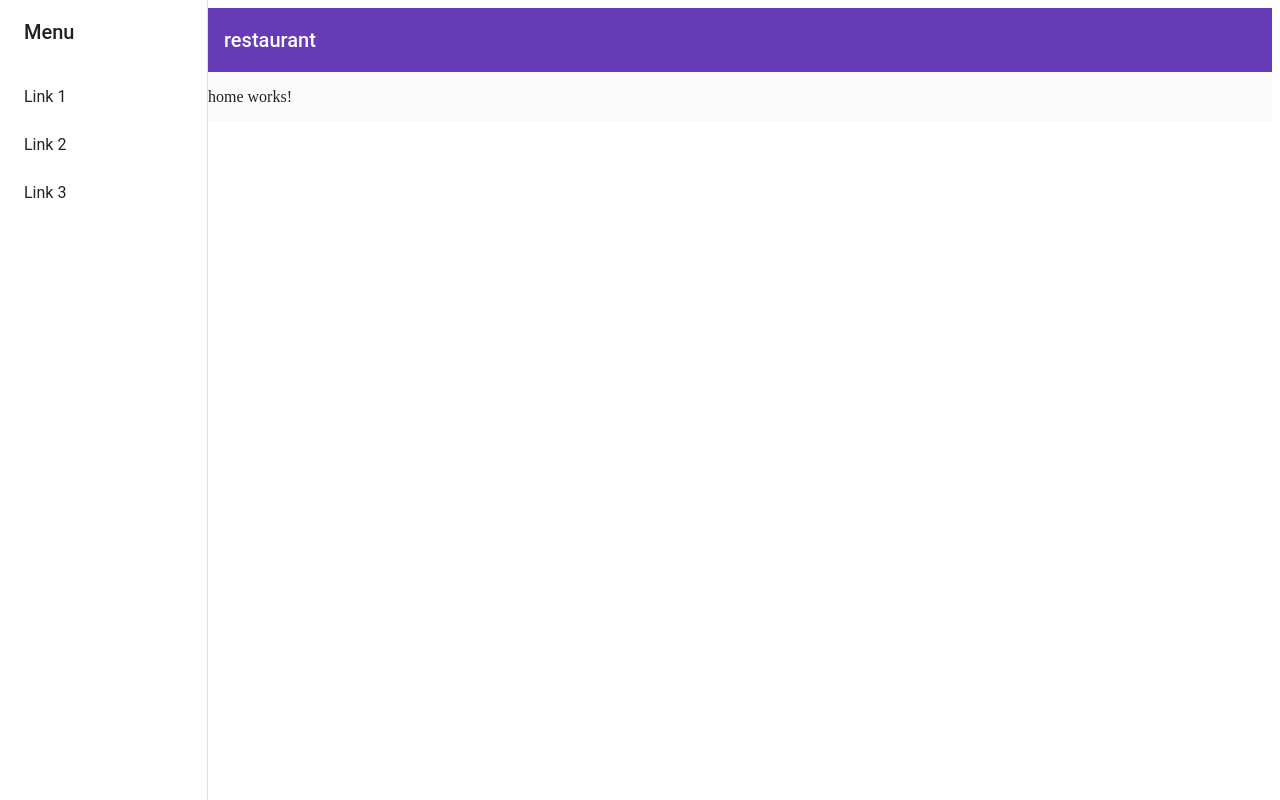
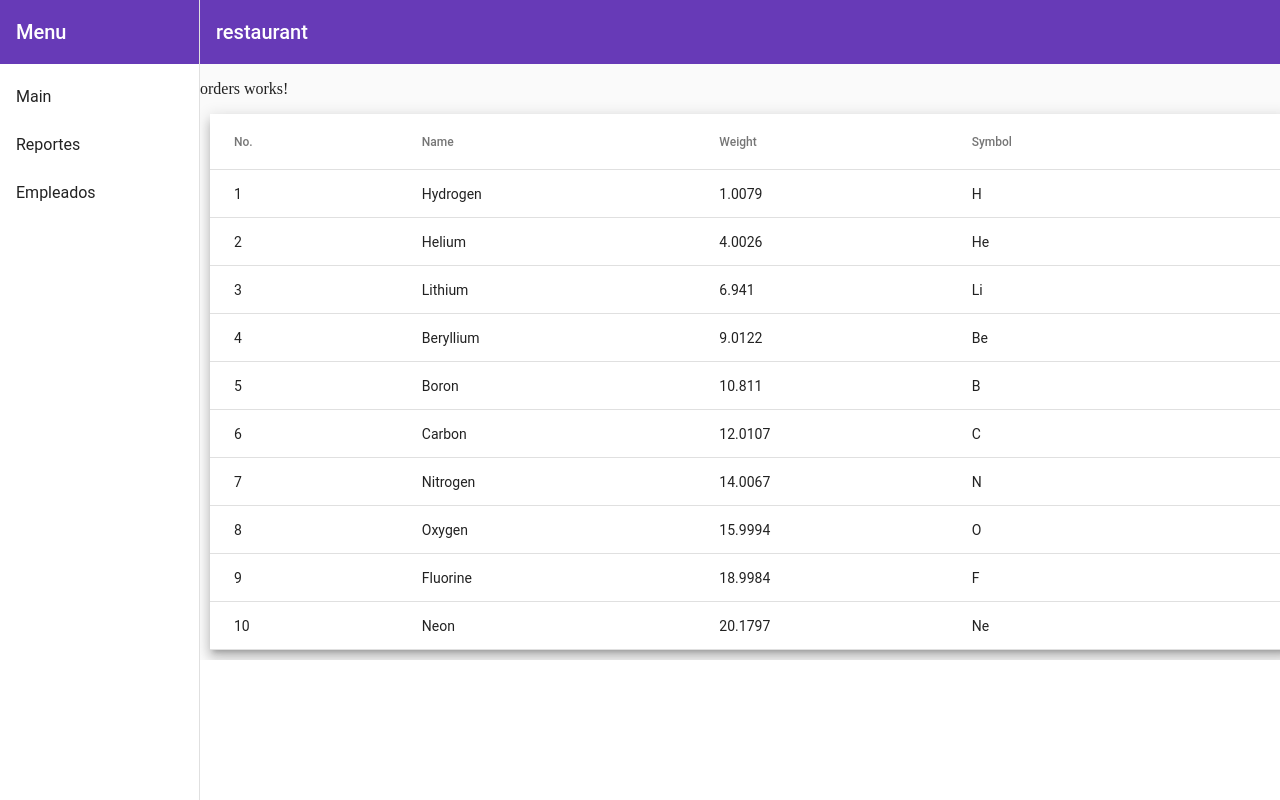
Before and after one commit to Alejandro04/Restaurants-Angular, an Angular app: page / in a window 1280 px wide. Built offline with nearby package versions, Linux system fonts and the light colour scheme.

Commit message:
add shorting table, problem with shorting feature

```diff
--- a/package.json
+++ b/package.json
@@ -21,6 +21,7 @@
     "@angular/platform-browser": "~10.1.0",
     "@angular/platform-browser-dynamic": "~10.1.0",
     "@angular/router": "~10.1.0",
+    "hammerjs": "^2.0.8",
     "rxjs": "~6.6.0",
     "tslib": "^2.0.0",
     "zone.js": "~0.10.2"
--- a/src/app/app.module.ts
+++ b/src/app/app.module.ts
@@ -14,6 +14,7 @@
 import { MatSidenavModule } from '@angular/material/sidenav';
 import { MatIconModule } from '@angular/material/icon';
 import { MatListModule } from '@angular/material/list';
+import { MatTableModule } from '@angular/material/table'
 
 @NgModule({
   declarations: [
@@ -25,6 +26,7 @@
     MainMenuComponent
   ],
   imports: [
+    MatTableModule,
     BrowserAnimationsModule,
     BrowserModule,
     AppRoutingModule,
--- a/src/app/components/home/home.component.html
+++ b/src/app/components/home/home.component.html
@@ -1 +1,4 @@
-<p>home works!</p>
+<div class="container">
+    <app-orders></app-orders>
+    <app-orders-list></app-orders-list>
+</div>
--- a/src/app/components/orders/orders-list/orders-list.component.css
+++ b/src/app/components/orders/orders-list/orders-list.component.css
@@ -0,0 +1,8 @@
+table {
+  width: 100%;
+  margin: 10px;
+}
+
+th.mat-sort-header-sorted {
+  color: black;
+}
--- a/src/app/components/orders/orders-list/orders-list.component.html
+++ b/src/app/components/orders/orders-list/orders-list.component.html
@@ -1 +1,29 @@
-<p>orders-list works!</p>
+<table mat-table [dataSource]="dataSource" matSort class="mat-elevation-z8">
+
+  <!-- Position Column -->
+  <ng-container matColumnDef="position">
+    <th mat-header-cell *matHeaderCellDef mat-sort-header> No. </th>
+    <td mat-cell *matCellDef="let element"> {{element.position}} </td>
+  </ng-container>
+
+  <!-- Name Column -->
+  <ng-container matColumnDef="name">
+    <th mat-header-cell *matHeaderCellDef mat-sort-header> Name </th>
+    <td mat-cell *matCellDef="let element"> {{element.name}} </td>
+  </ng-container>
+
+  <!-- Weight Column -->
+  <ng-container matColumnDef="weight">
+    <th mat-header-cell *matHeaderCellDef mat-sort-header> Weight </th>
+    <td mat-cell *matCellDef="let element"> {{element.weight}} </td>
+  </ng-container>
+
+  <!-- Symbol Column -->
+  <ng-container matColumnDef="symbol">
+    <th mat-header-cell *matHeaderCellDef mat-sort-header> Symbol </th>
+    <td mat-cell *matCellDef="let element"> {{element.symbol}} </td>
+  </ng-container>
+
+  <tr mat-header-row *matHeaderRowDef="displayedColumns"></tr>
+  <tr mat-row *matRowDef="let row; columns: displayedColumns;"></tr>
+</table>
--- a/src/app/components/orders/orders-list/orders-list.component.ts
+++ b/src/app/components/orders/orders-list/orders-list.component.ts
@@ -1,15 +1,40 @@
-import { Component, OnInit } from '@angular/core';
+import {AfterViewInit, Component, ViewChild} from '@angular/core';
+import {MatSort} from '@angular/material/sort';
+import {MatTableDataSource} from '@angular/material/table';
+
+export interface PeriodicElement {
+  name: string;
+  position: number;
+  weight: number;
+  symbol: string;
+}
+
+const ELEMENT_DATA: PeriodicElement[] = [
+  {position: 1, name: 'Hydrogen', weight: 1.0079, symbol: 'H'},
+  {position: 2, name: 'Helium', weight: 4.0026, symbol: 'He'},
+  {position: 3, name: 'Lithium', weight: 6.941, symbol: 'Li'},
+  {position: 4, name: 'Beryllium', weight: 9.0122, symbol: 'Be'},
+  {position: 5, name: 'Boron', weight: 10.811, symbol: 'B'},
+  {position: 6, name: 'Carbon', weight: 12.0107, symbol: 'C'},
+  {position: 7, name: 'Nitrogen', weight: 14.0067, symbol: 'N'},
+  {position: 8, name: 'Oxygen', weight: 15.9994, symbol: 'O'},
+  {position: 9, name: 'Fluorine', weight: 18.9984, symbol: 'F'},
+  {position: 10, name: 'Neon', weight: 20.1797, symbol: 'Ne'},
+];
 
 @Component({
   selector: 'app-orders-list',
   templateUrl: './orders-list.component.html',
   styleUrls: ['./orders-list.component.css']
 })
-export class OrdersListComponent implements OnInit {
 
-  constructor() { }
+export class OrdersListComponent implements AfterViewInit {
+  displayedColumns: string[] = ['position', 'name', 'weight', 'symbol'];
+  dataSource = new MatTableDataSource(ELEMENT_DATA);
 
-  ngOnInit(): void {
+  @ViewChild(MatSort) sort: MatSort;
+
+  ngAfterViewInit() {
+    this.dataSource.sort = this.sort;
   }
-
 }
--- a/src/app/main-menu/main-menu.component.html
+++ b/src/app/main-menu/main-menu.component.html
@@ -3,11 +3,11 @@
       [attr.role]="(isHandset$ | async) ? 'dialog' : 'navigation'"
       [mode]="(isHandset$ | async) ? 'over' : 'side'"
       [opened]="(isHandset$ | async) === false">
-    <mat-toolbar>Menu</mat-toolbar>
+    <mat-toolbar style="background: #673ab7; color: #fff">Menu</mat-toolbar>
     <mat-nav-list>
-      <a mat-list-item href="#">Link 1</a>
-      <a mat-list-item href="#">Link 2</a>
-      <a mat-list-item href="#">Link 3</a>
+      <a mat-list-item href="#">Main</a>
+      <a mat-list-item href="#">Reportes</a>
+      <a mat-list-item href="#">Empleados</a>
     </mat-nav-list>
   </mat-sidenav>
   <mat-sidenav-content>
--- a/src/styles.css
+++ b/src/styles.css
@@ -1,2 +1,6 @@
 /* You can add global styles to this file, and also import other style files */
 @import '@angular/material/prebuilt-themes/deeppurple-amber.css';
+html,
+body{
+    margin: 0 !important
+}
```
Also changed, not shown: 1 other file (tests, documents, lock files or other folders).
